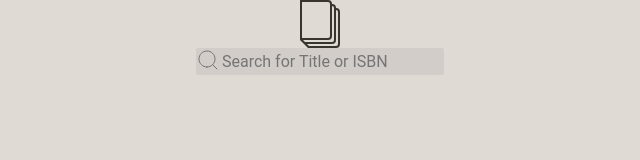
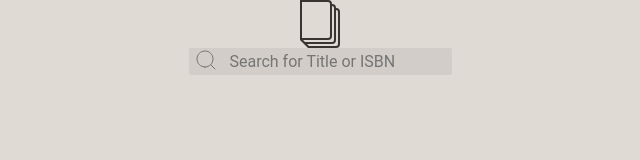
Before and after one commit to MarkHalls/learnoer-web, a React app: page / in a window 1280 px wide. Shown: the top 160 px of the page, without its empty margins (320-960 px from the left). Built offline with nearby package versions, Linux system fonts and the light colour scheme; the HTML template or start-up script is replaced by a standard one.

Commit message:
Update SearchBar for use in nav and homepage

```diff
--- a/src/components/molecules/SearchBar.jsx
+++ b/src/components/molecules/SearchBar.jsx
@@ -12,10 +12,12 @@ import "./SearchBar.less";
 const SearchBar = ({ className }) => {
   const searchTermFromState = useSelector((state) => state.searchTerm);
   const [searchTerm, setSearchTerm] = useState(searchTermFromState);
+
   const dispatch = useDispatch();
   const history = useHistory();
 
   const handleSubmit = (e) => {
+    e.stopPropagation();
     e.preventDefault();
     dispatch(actions.searchBooks(searchTerm));
     history.push("/results");
--- a/src/components/molecules/SearchBar.less
+++ b/src/components/molecules/SearchBar.less
@@ -6,6 +6,10 @@
   background: rgba(0, 0, 0, 0.06);
   border-radius: 2px;
   height: 100%;
+
+  &-label {
+    padding: 0 1rem 0 0.5rem;
+  }
 
   &:focus-within {
     background: white;
```
